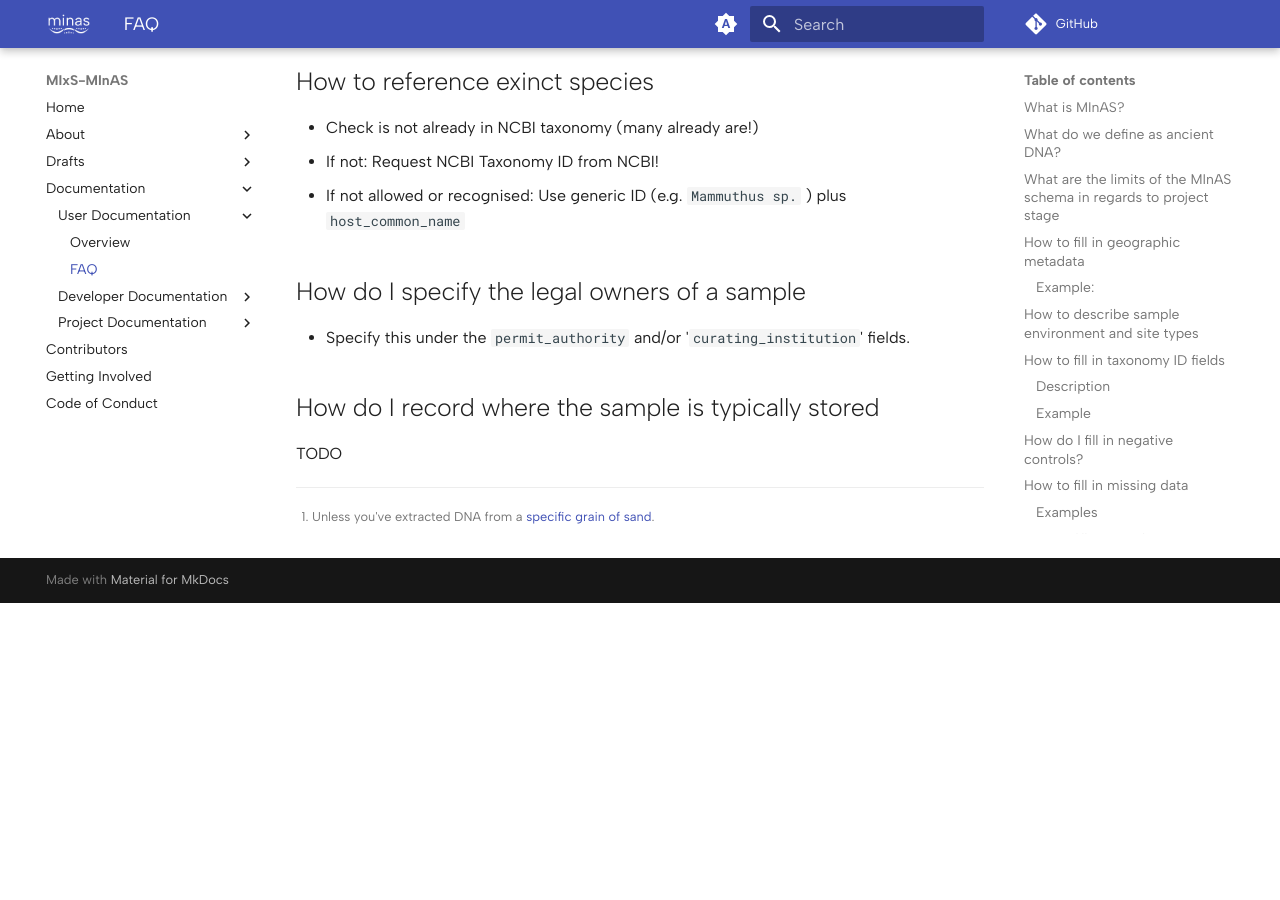
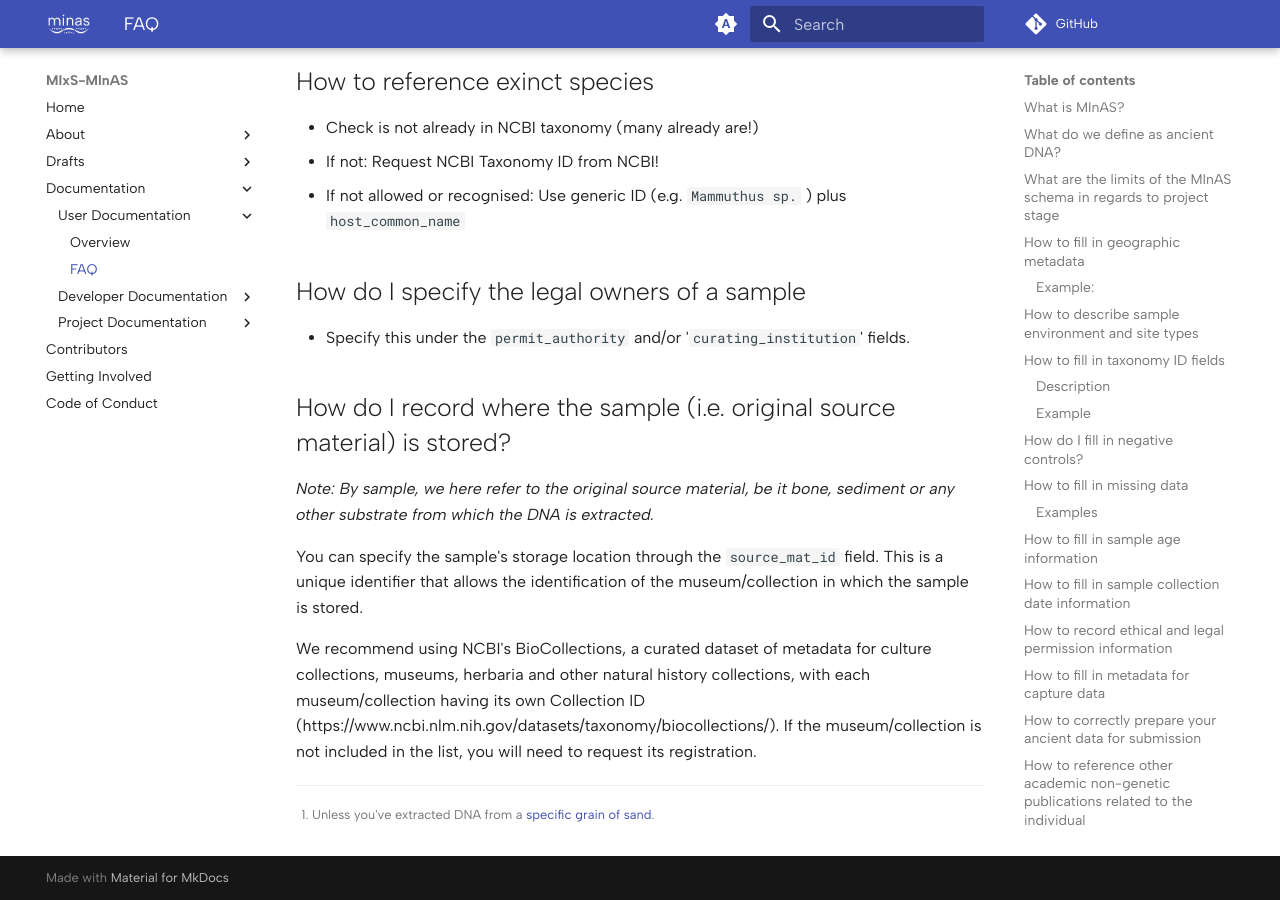
Before and after one commit to MIxS-MInAS/MIxS-MInAS.github.io, an MkDocs documentation site: the page built from docs/documentation/user-documentation/faq.md, in a window 1280 px wide and 900 px high, scrolled down 8719 px. Built offline with MkDocs 1.6.1 and Material for MkDocs 9.7.7, drawn with Linux system fonts in a browser that asks for light colours; comment, search, counter and statistics services are not loaded; before the commit the page ends 9322 px from its top, so only the background shows below that.

Commit message:
Updated FAQ on storage location of original source material
I have added the FAQ entry for recording the storage location of the original source material, based on James' comment: "This should instead be specified via the source_mat_id prefix, and then have users request registeration with biocollections of the colletion".
By 'biocollections of the collection', I am assuming this is referring to NCBI's BioCollections.

```diff
--- a/docs/documentation/user-documentation/faq.md
+++ b/docs/documentation/user-documentation/faq.md
@@ -277,6 +277,10 @@
 
 - Specify this under the `permit_authority` and/or '`curating_institution`' fields.
 
-## How do I record where the sample is typically stored
+## How do I record where the sample (i.e. original source material) is stored?
 
-TODO
+_Note: By sample, we here refer to the original source material, be it bone, sediment or any other substrate from which the DNA is extracted._
+
+You can specify the sample's storage location through the `source_mat_id` field. This is a unique identifier that allows the identification of the museum/collection in which the sample is stored.
+
+We recommend using NCBI's BioCollections, a curated dataset of metadata for culture collections, museums, herbaria and other natural history collections, with each museum/collection having its own Collection ID (https://www.ncbi.nlm.nih.gov/datasets/taxonomy/biocollections/). If the museum/collection is not included in the list, you will need to request its registration.
```
